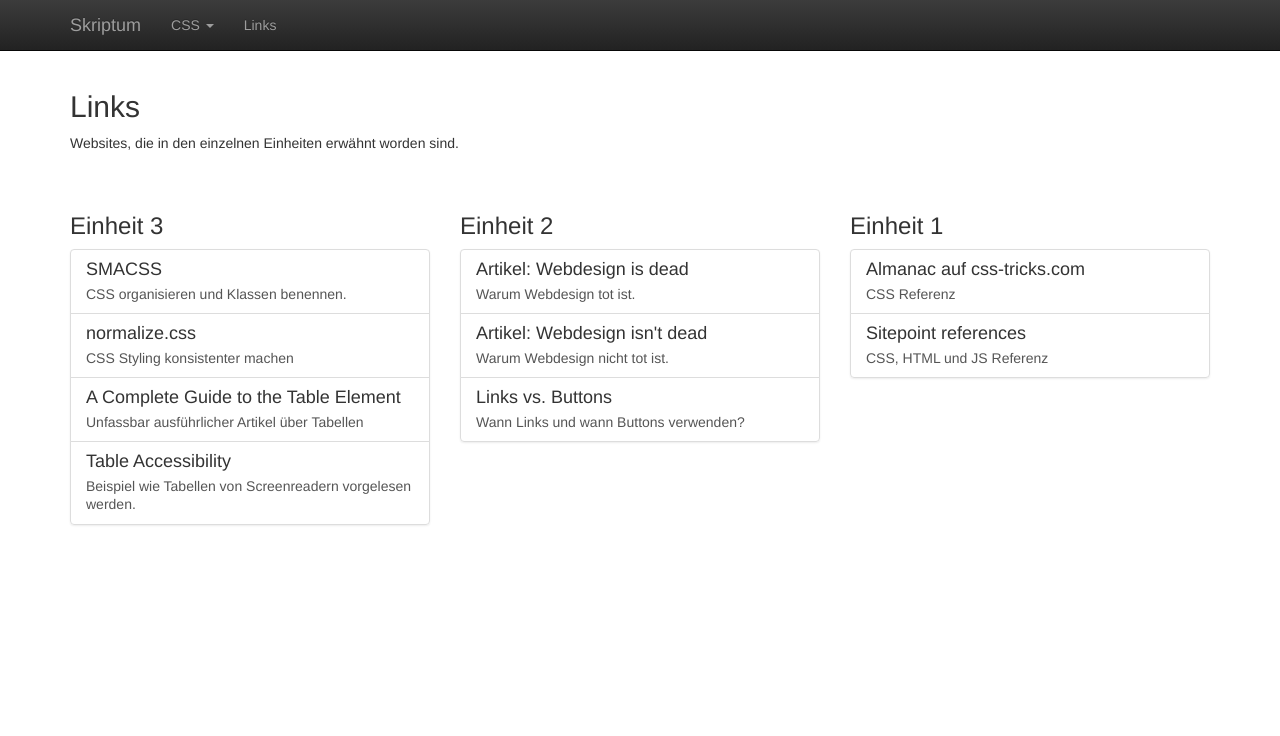
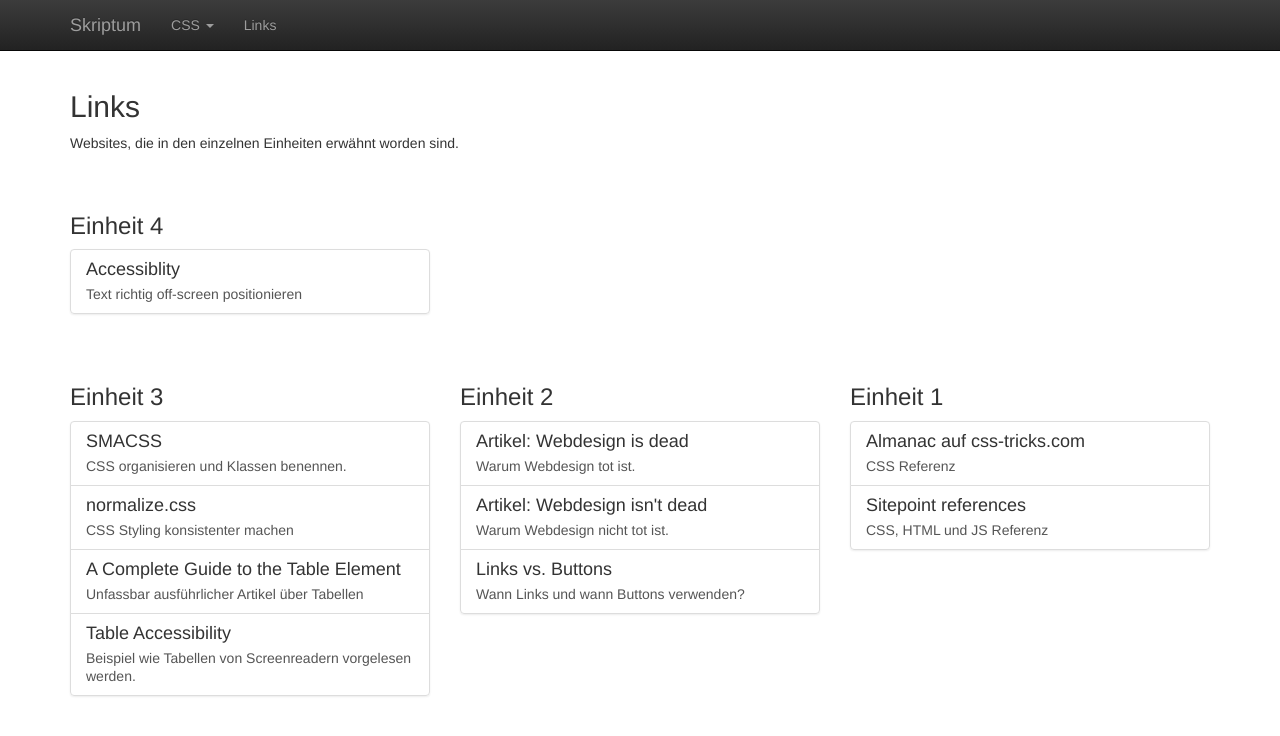
Before and after one commit to matuzo/skriptum, a Jekyll site: the page built from links/index.html, in a window 1280 px wide. Shown: the top 736 px of the page. Built offline with Jekyll 4.4.1, drawn with Linux system fonts in a browser that asks for light colours; nearby versions of some CDN libraries.

Commit message:
add links for einheit4

```diff
--- a/links/index.html
+++ b/links/index.html
@@ -7,6 +7,22 @@ overview: true
 	<p>
 		Websites, die in den einzelnen Einheiten erwähnt worden sind.
 	</p>
+
+	<div class="row">
+
+		<div class="col-sm-4">
+			<h3>Einheit 4</h3>
+
+			<div class="list-group">
+				<a href="http://webaim.org/techniques/css/invisiblecontent/" class="list-group-item">
+					<h4 class="list-group-item-heading">Accessiblity</h4>
+					<p class="list-group-item-text">Text richtig off-screen positionieren</p>
+				</a>
+
+
+			</div>
+		</div>	<!-- /.col-sm-4 -->
+	</div> <!-- /.row -->
 
 	<div class="row">
 
@@ -33,7 +49,7 @@ overview: true
 					<p class="list-group-item-text">Beispiel wie Tabellen von Screenreadern vorgelesen werden.</p>
 				</a>
 			</div>
-		</div>
+		</div>	<!-- /.col-sm-4 -->
 
 		<div class="col-sm-4">
 			<h3>Einheit 2</h3>
@@ -54,7 +70,7 @@ overview: true
 					<p class="list-group-item-text">Wann Links und wann Buttons verwenden?</p>
 				</a>
 			</div>
-		</div>
+		</div>	<!-- /.col-sm-4 -->
 
 		<div class="col-sm-4">
 			<h3>Einheit 1</h3>
@@ -70,5 +86,5 @@ overview: true
 					<p class="list-group-item-text">CSS, HTML und JS Referenz</p>
 				</a>
 			</div>
-		</div>
-	</div>
+		</div> <!-- /.col-sm-4 -->
+	</div> <!-- /.row -->
```
Also changed, not shown: 1 other file.
